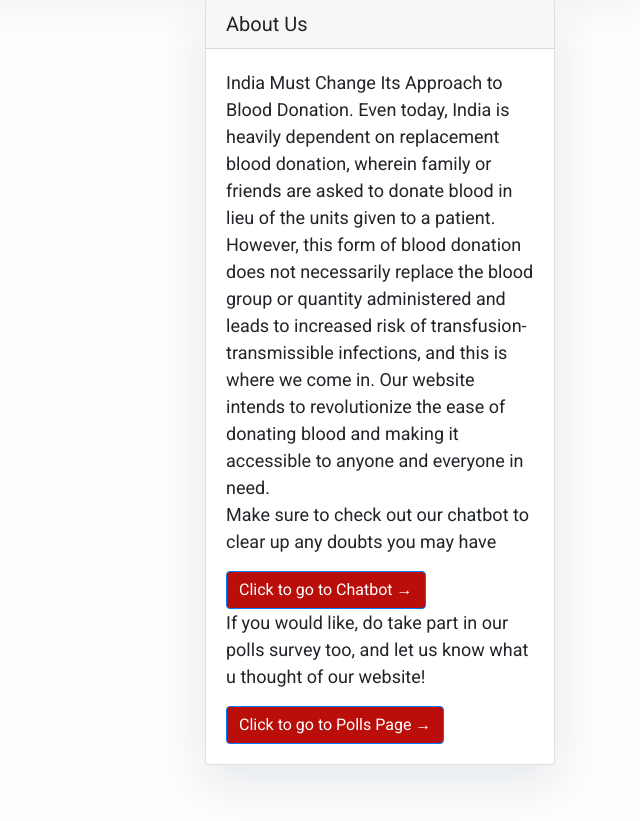
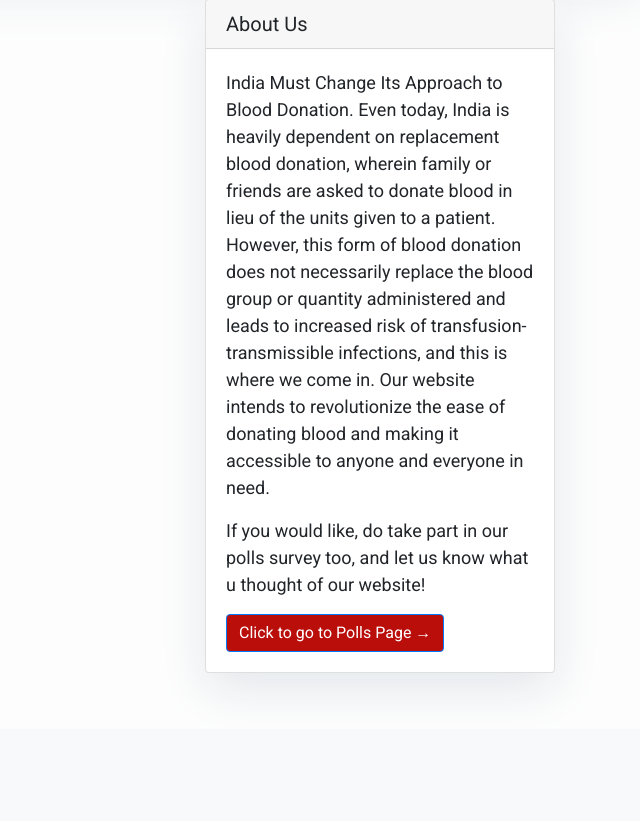
Before and after one commit to codesbyhussain/Covid-Supplies-V2, a Django app: page /blog/ in a window 1280 px wide. Shown: the part 291-1112 px from the top of the page, without its empty margins (640-1280 px from the left). After the commit the page ends 971 px from the top, so only its background shows below. Run offline with Django 3.2, Linux system fonts and the light colour scheme; data that the repository does not hold is empty; some libraries are stand-ins or nearby versions.

Commit message:
Update sidebar.html

```diff
--- a/blog/templates/sidebar.html
+++ b/blog/templates/sidebar.html
@@ -18,9 +18,7 @@
           However, this form of blood donation does not necessarily replace the blood group or
           quantity administered and leads to increased risk of transfusion-transmissible infections,
           and this is where we come in. Our website intends to revolutionize the ease of donating blood
-          and making it accessible to anyone and everyone in need. </br>
-          Make sure to check out our chatbot to clear up any doubts you may have</p>
-        <a href="http://127.0.0.1:8005/" class="btn btn-primary">Click to go to Chatbot &rarr;</a>
+          and making it accessible to anyone and everyone in need.</p>
 
         <p class="card-text">If you would like, do take part in our polls survey too, and let us know
           what u thought of our website!</p>
```
